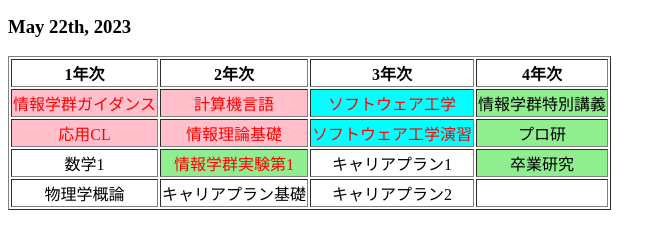
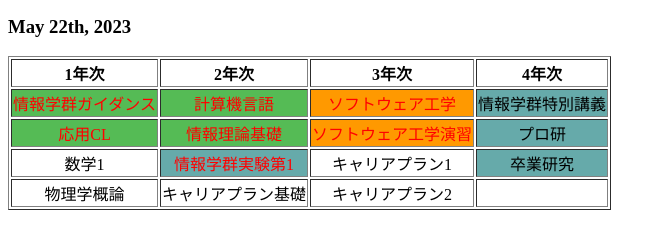
Before and after one commit to MIZOGUCHIKoki/InformationExperiment_3c-3i, a plain HTML site: page 09_WebInterface/no1.html in a window 1280 px wide. Shown: the part 119-368 px from the top of the page, without its empty margins (0-666 px from the left). Drawn offline with Linux system fonts and the light colour scheme.

Commit message:
Update sorce code

```diff
--- a/09_WebInterface/no1.css
+++ b/09_WebInterface/no1.css
@@ -3,17 +3,17 @@ table {
 }
 
 .kiso {
-    background-color: pink;
+    background-color: #55bb55;
 }
 
 .hatten {
-    background-color: aqua;
+    background-color: #ff9900;
 }
 
 .ryouiki {
-    background-color: lightgreen;
+    background-color: #66aaaa;
 }
 
 p1 {
-    color: red;
+    color: #ff0000;
 }
```
Also changed, not shown: 09_WebInterface/no2_1.html (+0 -1 lines), 09_WebInterface/no2_2.html (+0 -1 lines).
